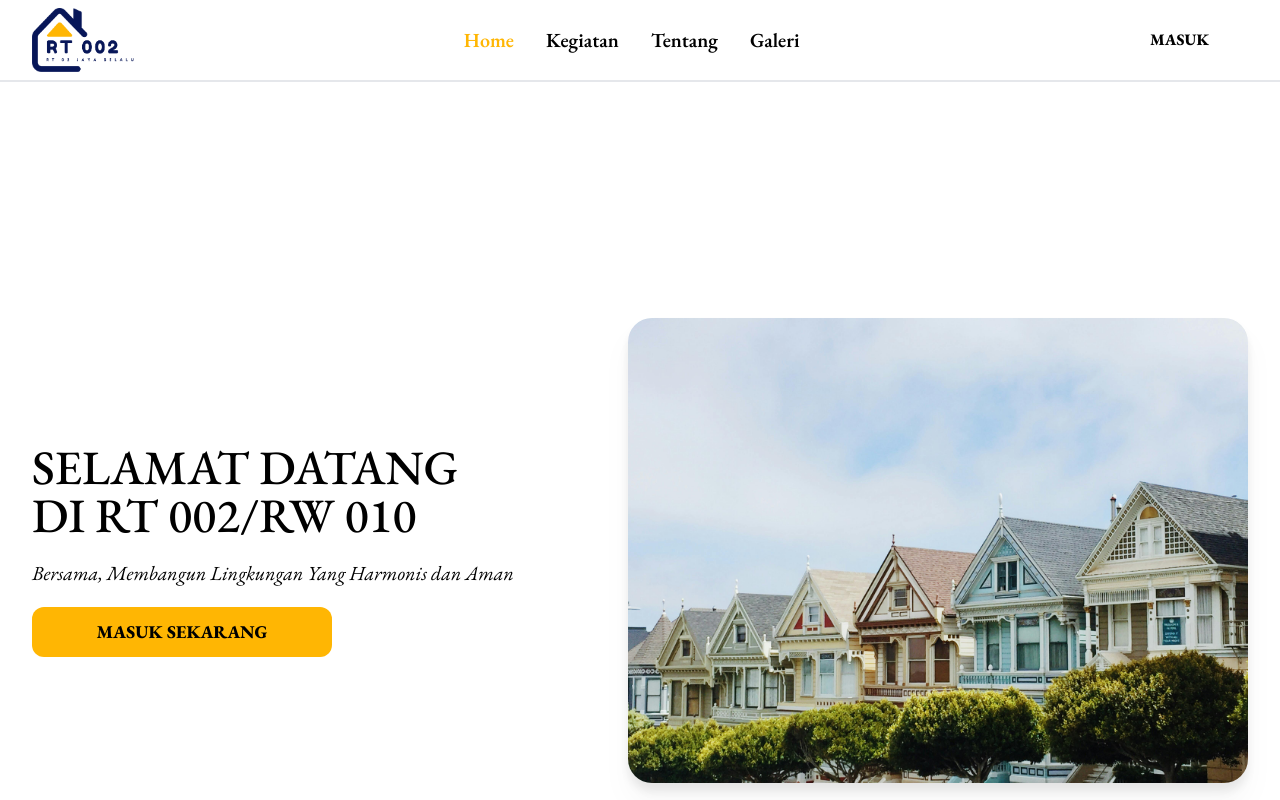
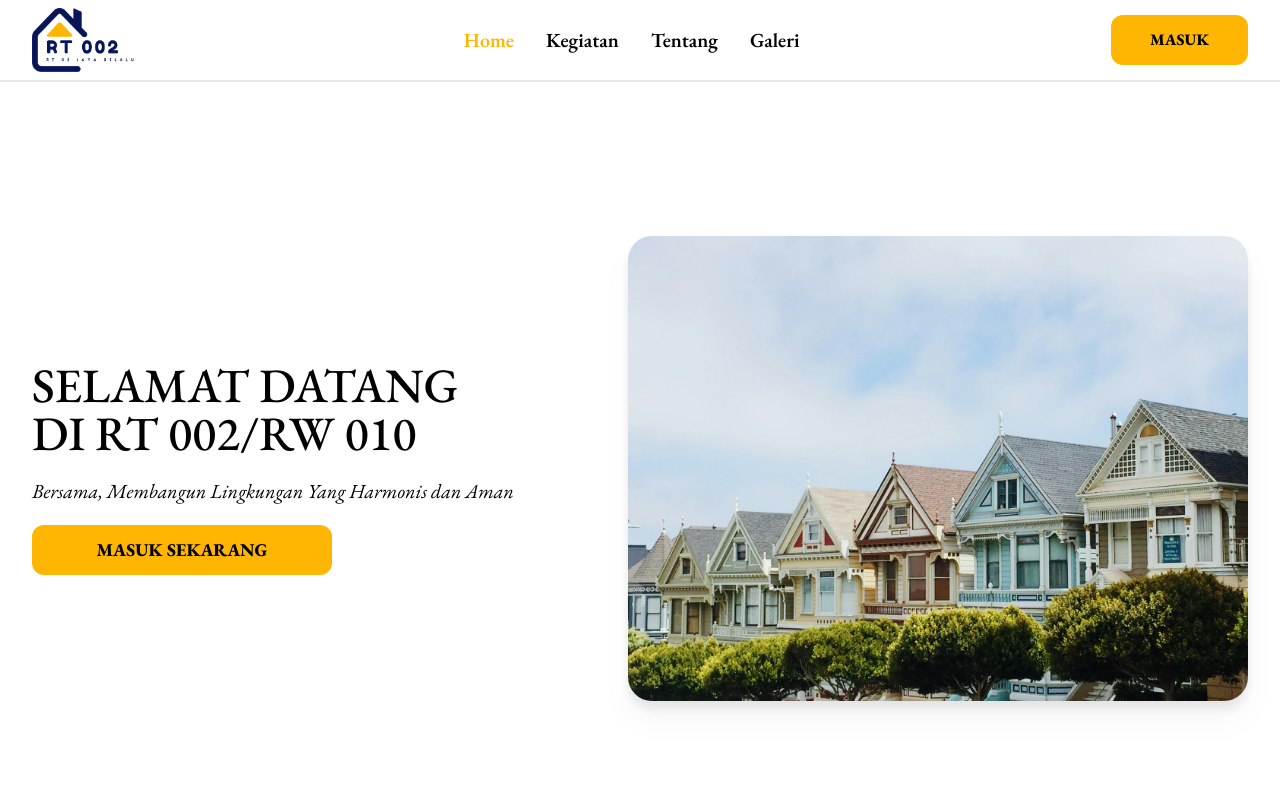
Before and after one commit to myogaazwar/RT-002, a React (Vite) app: page /#home in a window 1280 px wide. Shown: the top 800 px of the page. Built offline with nearby package versions, Linux system fonts and the light colour scheme.

Commit message:
update: navbar responsive

```diff
--- a/src/components/navbar/Navbar.jsx
+++ b/src/components/navbar/Navbar.jsx
@@ -21,11 +21,12 @@ export const Navbar = () => {
   };
 
   return (
-    <div className='w-full fixed eb-garamond-medium  z-50 bottom-4  md:top-0 md:relative md:shadow-none md:border-b-2 md:rounded-none'>
-      <nav className='flex justify-center max-w-desktop text-md h-16 md:mx-auto  md:h-20 md:justify-between md:py-2 md:px-8 transition-all ease-in-out duration-500 '>
+    <div className=' w-full fixed eb-garamond-medium  z-50 bottom-4  md:top-0  md:shadow-none md:rounded-none max-h-max   '>
+      <div className='md:w-full md:bg-white md:border-b-2'>
+        <nav className='flex justify-center  text-md h-16 md:mx-auto  md:h-20 md:justify-between md:py-2 md:px-8 transition-all ease-in-out duration-500  md:max-w-desktop  '>
           <img className='w-32 max-md:hidden' src={logo} alt='Logo RT002' />
 
-        <ul className='z-10 flex items-center gap-x-8 justify-center text-md text-black eb-garamond-semibold bg-main-color border-2 border-black w-full mx-5 rounded-2xl px-2 md:bg-transparent md:border-none md:rounded-none md:px-0 md:text-xl transition-transform duration-500 '>
+          <ul className='z-10 flex items-center gap-x-8 justify-center text-md text-black eb-garamond-semibold bg-main-color border-2 border-black w-full mx-5 rounded-2xl px-2 md:bg-transparent md:border-none md:rounded-none md:px-0 md:text-xl  transition-transform duration-500 '>
             <NavItem to={'home'}>
               <IconContainer>
                 <IoHomeOutline />
@@ -56,24 +57,35 @@ export const Navbar = () => {
             id='dropdown-tentang'
             className={` ${
               openDropdown === 'tentang'
-              ? ' opacity-100 translate-x-12 -translate-y-16 h-16   '
-              : 'opacity-0 translate-x-12 translate-y-0 h-16  '
+                ? ' opacity-100 translate-x-12 -translate-y-20 h-20   '
+                : 'opacity-0 translate-x-12 translate-y-0 h-20  '
             } md:hidden absolute mb-2 bg-main-color rounded-b-2xl rounded-t-xl w-40  transition duration-400 ease-linear transform border-t-2 border-r-2 border-l-2 border-black  `}
           >
-          <ul className='text-center py-2'>
-            <li>
-              <a href=''>Struktur Organisasi</a>
+            <ul className='text-center py-2 flex flex-col gap-y-2'>
+              <li className='hover:text-white active:text-white'>
+                <a className='underline underline-offset-4' href=''>
+                  Struktur Organisasi
+                </a>
               </li>
-            <li>
-              <a href=''>Prestasi & Pencapaian</a>
+              <li className='hover:text-white active:text-white'>
+                <a className='underline underline-offset-4' href=''>
+                  Prestasi & Pencapaian
+                </a>
               </li>
             </ul>
           </div>
 
-        <div className='flex items-center max-md:hidden'>
-          <Button classname={'eb-garamond-bold '}>MASUK</Button>
+          <div className=' items-center hidden md:flex'>
+            <Button
+              classname={
+                'eb-garamond-bold bg-main-color text-black active:text-white hover:scale-105 '
+              }
+            >
+              MASUK
+            </Button>
           </div>
         </nav>
       </div>
+    </div>
   );
 };
```
Lines whose indentation alone changed are shown as unchanged.
